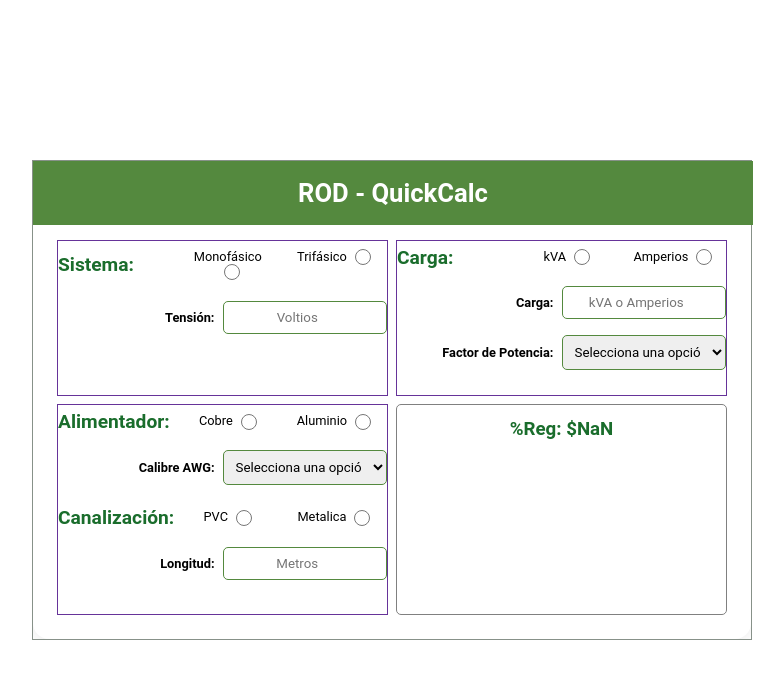
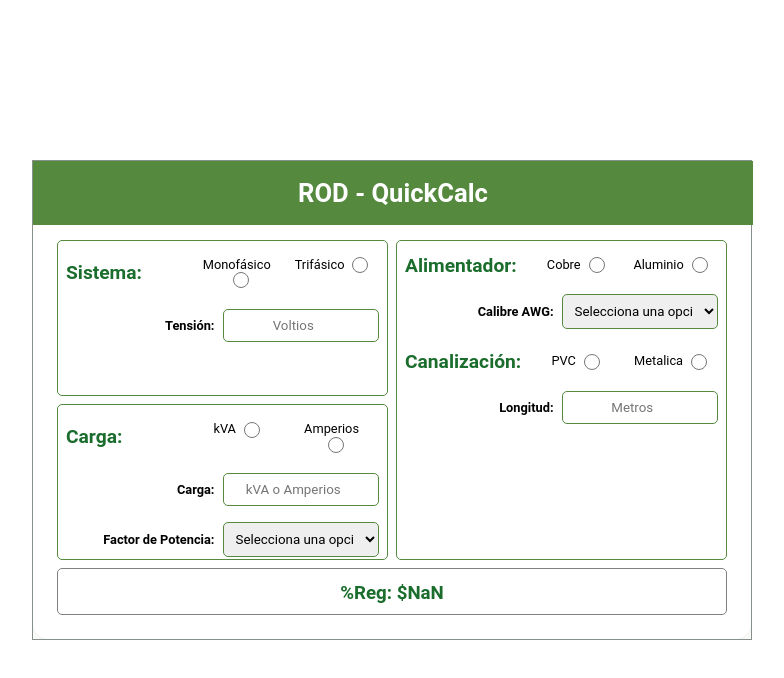
Before and after one commit to cmarioep/ROD-QuickCalc, a React (Vite) app: page /voltagedrop in a window 1280 px wide. Shown: the top 678 px of the page, without its empty margins (248-1032 px from the left). Built offline with nearby package versions, Linux system fonts and the light colour scheme.

Commit message:
Styles: final grid layout

```diff
--- a/src/styles/pages/VoltageDrop.scss
+++ b/src/styles/pages/VoltageDrop.scss
@@ -31,7 +31,13 @@
         width: 100%;
         margin-bottom: 2rem;
         border-bottom: 1px solid grey;
-        border: 1px solid rebeccapurple;
+
+
+        @include mediaquery(intermediate) {
+            padding: 0.5rem;
+            border-radius: 5px;
+            border: 1px solid $clr-primary;
+        }
 
         p {
             width: 40%;
@@ -49,6 +55,10 @@
     p {
         width: 55%;
         color: rgb(26, 109, 44);
+
+        @include mediaquery(intermediate) {
+            width: 65%;
+        }
     }
 
 }
@@ -121,20 +131,20 @@
     }
 
     &-system-current {
-        grid-column: 7 / 13;
-        grid-row: 2 / 5;
+        grid-column: 1 / 7;
+        grid-row: 5 / 8;
         margin-bottom: 0;
     }
 
     &-system-conduit {
-        grid-column: 1 / 7;
-        grid-row: 5 / 9;
+        grid-column: 7 / 13;
+        grid-row: 2 / 8;
         margin-bottom: 0;
     }
 
     &-system-result {
-        grid-column: 7 / 13;
-        grid-row: 5 / 9;
+        grid-column: 1 / 13;
+        grid-row: 8 / 9;
         margin-bottom: 0;
     }
 }
```
